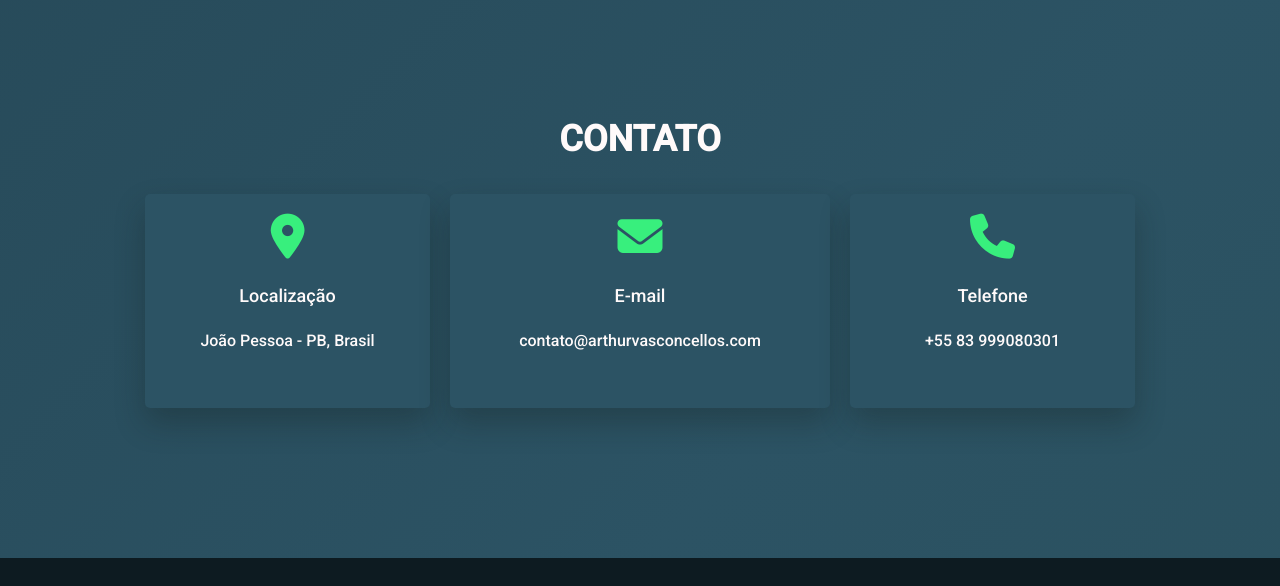
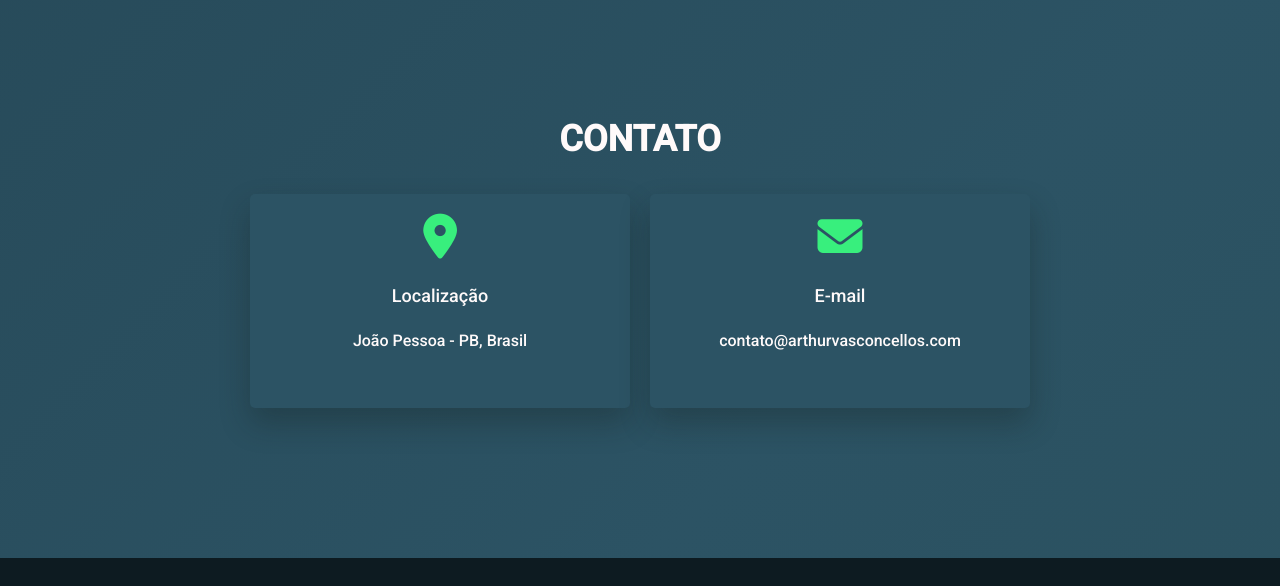
Before and after one commit to arthursvpb/legacy-arthurvasconcellos.com, a plain HTML site: page index.html in a window 1280 px wide. Shown: the part 3795-4381 px from the top of the page. Drawn offline with Linux system fonts and the light colour scheme.

Commit message:
removendo telefones

```diff
--- a/index.html
+++ b/index.html
@@ -283,7 +283,7 @@
           </div>
         </div>
         <div class="row text-center justify-content-center">
-          <div class="contact-info col-md-10 col-lg-3 main_title">
+          <div class="contact-info col-md-10 col-lg-4 main_title">
             <i class="fa fa-map-marker-alt fa-3x" style="color: #38ef7d"></i>
             <h4 class="my-4">Localização</h4>
             <h5>João Pessoa - PB, Brasil</h5>
@@ -293,11 +293,11 @@
             <h4 class="my-4">E-mail</h4>
             <h5>contato@arthurvasconcellos.com</h5>
           </div>
-          <div class="contact-info col-md-10 col-lg-3 main_title">
+          <!-- <div class="contact-info col-md-10 col-lg-3 main_title">
             <i class="fa fa-phone fa-3x" style="color: #38ef7d"></i>
             <h4 class="my-4">Telefone</h4>
-            <h5>+55 83 999080301</h5>
-          </div>
+            <h5>telefone</h5>
+          </div> -->
         </div>
       </div>
     </div>
```
Also changed, not shown: 1 other file.
